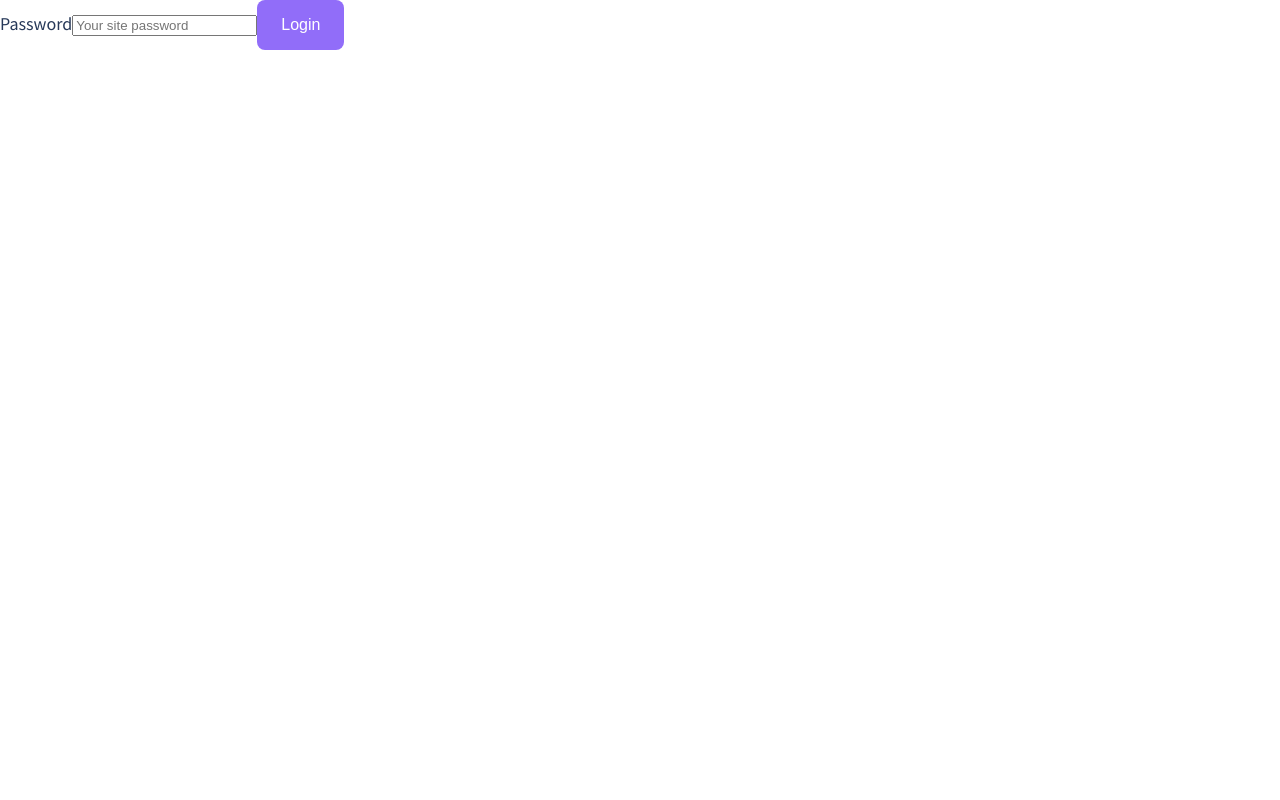
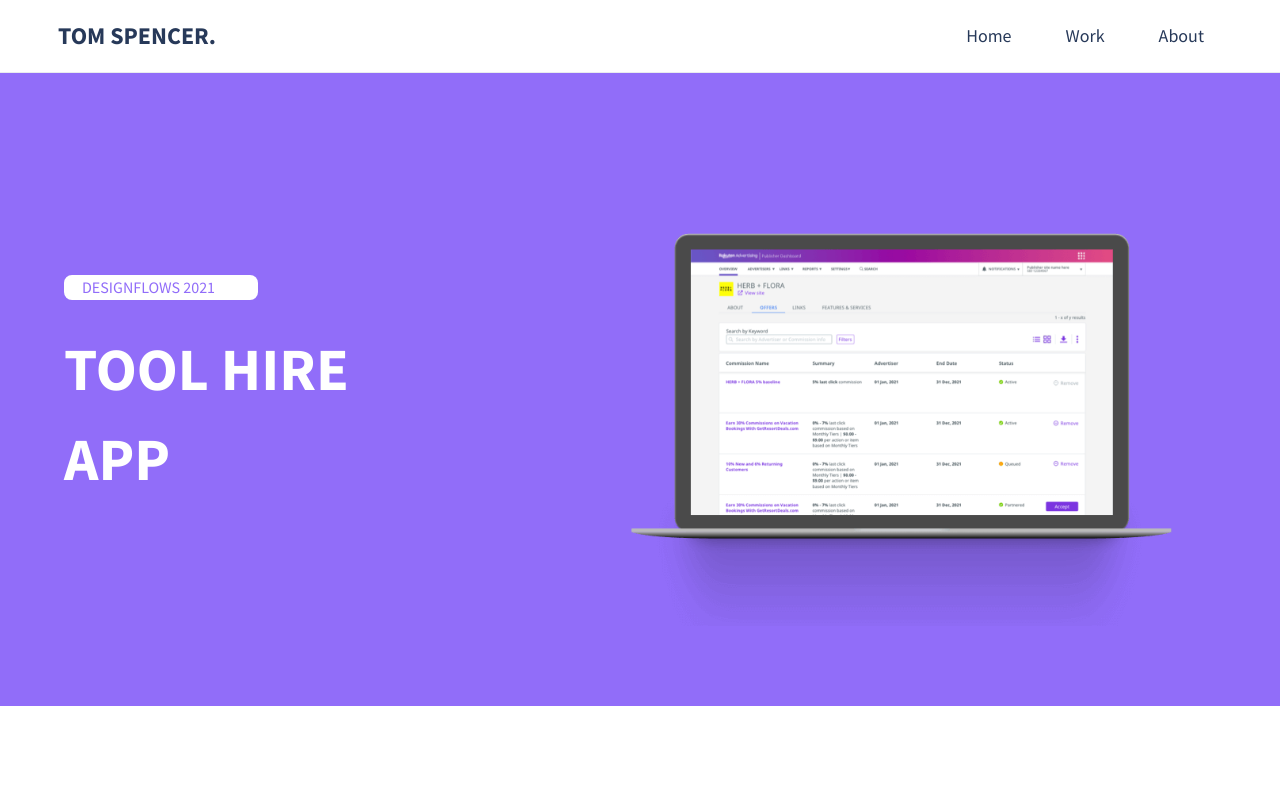
Before and after one commit to tomatronic/portfolio, a Next.js app: page /work/designflows in a window 1280 px wide. Shown: the top 800 px of the page. Built offline with nearby package versions, Linux system fonts and the light colour scheme.

Commit message:
Fri - More refinement

```diff
--- a/components/login.js
+++ /dev/null
@@ -1,40 +0,0 @@
-import { useState } from "react"
-import Cookies from "universal-cookie"
-import consts from "../consts"
-
-const Login = ({ redirectPath }) => {
-  const [password, setPassword] = useState("")
-
-  return (
-    <div className="w-1/3 max-w-sm mx-auto">
-      <form>
-        <label className="block">
-          <span className="text-gray-700">Password</span>
-          <input
-            type="text"
-            className="form-input mt-1 block w-full bg-gray-50"
-            placeholder="Your site password"
-            value={password}
-            onChange={(e) => setPassword(e.target.value)}
-          ></input>
-        </label>
-        <button
-          type="submit"
-          className="mt-3 bg-green-400 text-white p-2 font-bold rounded hover:bg-green-600"
-          onClick={(e) => {
-            e.preventDefault()
-            const cookies = new Cookies()
-            cookies.set(consts.SiteReadCookie, password, {
-              path: "/",
-            })
-            window.location.href = redirectPath ?? "/"
-          }}
-        >
-          Login
-        </button>
-      </form>
-    </div>
-  )
-}
-
-export default Login
--- a/consts.js
+++ /dev/null
@@ -1,3 +0,0 @@
-export default {
-    SiteReadCookie: "src",
-  }
--- a/pages/_app.js
+++ b/pages/_app.js
@@ -1,24 +1,9 @@
 import "../styles.css"
-import App from "next/app"
-import Cookies from "universal-cookie"
-import consts from "../consts"
 
 // This default export is required in a new `pages/_app.js` file.
 function MyApp({ Component, pageProps }) {
   return <Component {...pageProps} />
 }
 
-MyApp.getInitialProps = async (appContext) => {
-  const appProps = await App.getInitialProps(appContext);
-
-  const cookies = new Cookies(appContext.ctx.req.headers.cookie);
-  const password = cookies.get(consts.SiteReadCookie) ?? '';
-
-  if (password === 'letmein') {
-    appProps.pageProps.hasReadPermission = true;
-  }
-
-  return { ...appProps };
-};
 
 export default MyApp;
--- a/pages/work/designflows.js
+++ b/pages/work/designflows.js
@@ -2,15 +2,8 @@ import NavBar from "../../components/navbar"
 import styles from "./css/caseStudy.module.css"
 import Image from "next/image"
 import Footer from "../../components/footer"
-import { useRouter } from "next/router"
-import Login from "../../components/login"
 
-export default function caseStudy({ hasReadPermission }) {
-    const router = useRouter()
-
-if (!hasReadPermission) {
-  return <Login redirectPath={router.asPath} />
-}
+function caseStudy() {
     return (
         <>
             <NavBar />
@@ -192,3 +185,5 @@ if (!hasReadPermission) {
         </>
     )
 }
+
+export default caseStudy
```
Also changed, not shown: package.json (+5 -2 lines), 2 other files (tests, documents, lock files or other folders).
